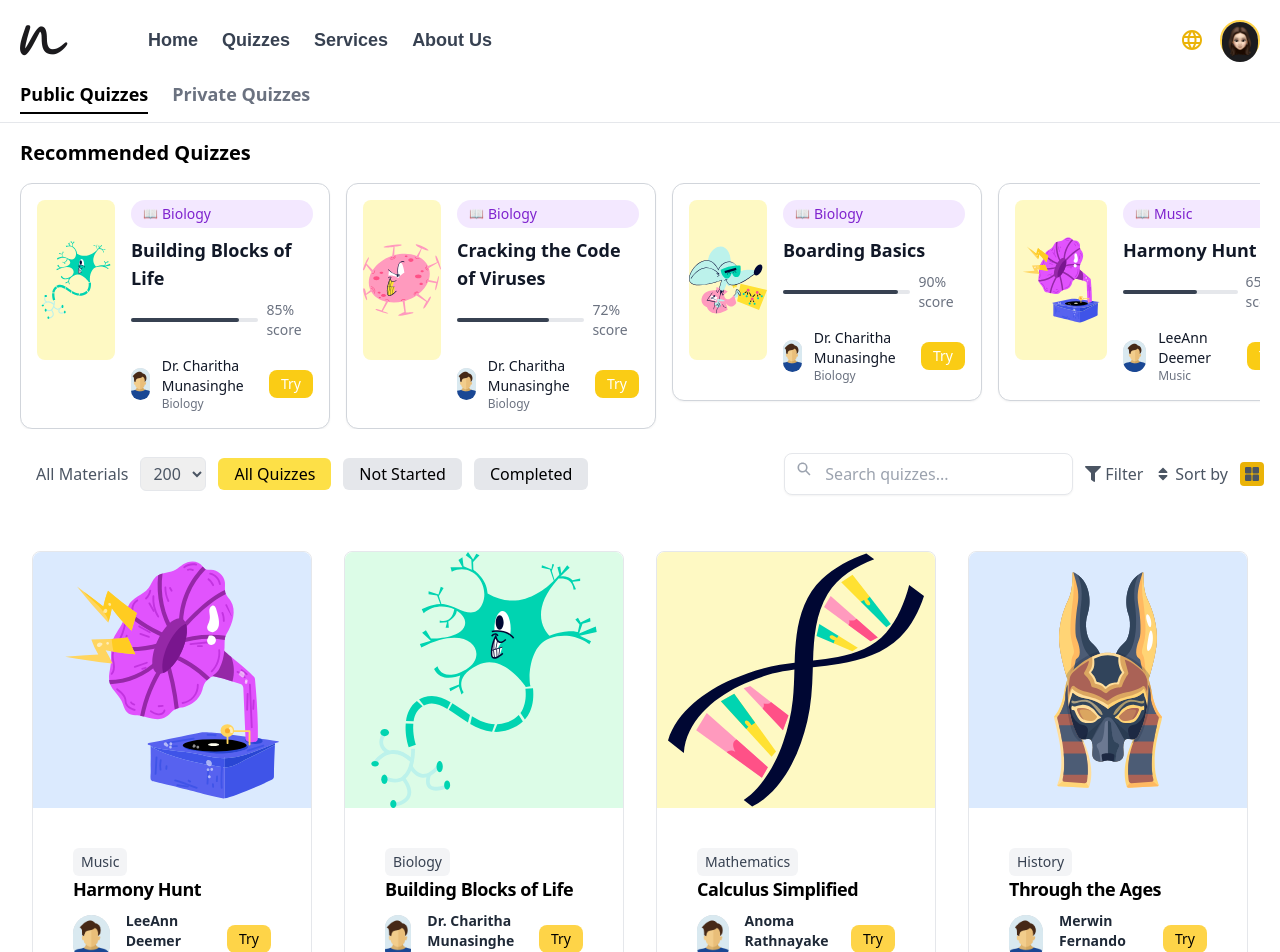
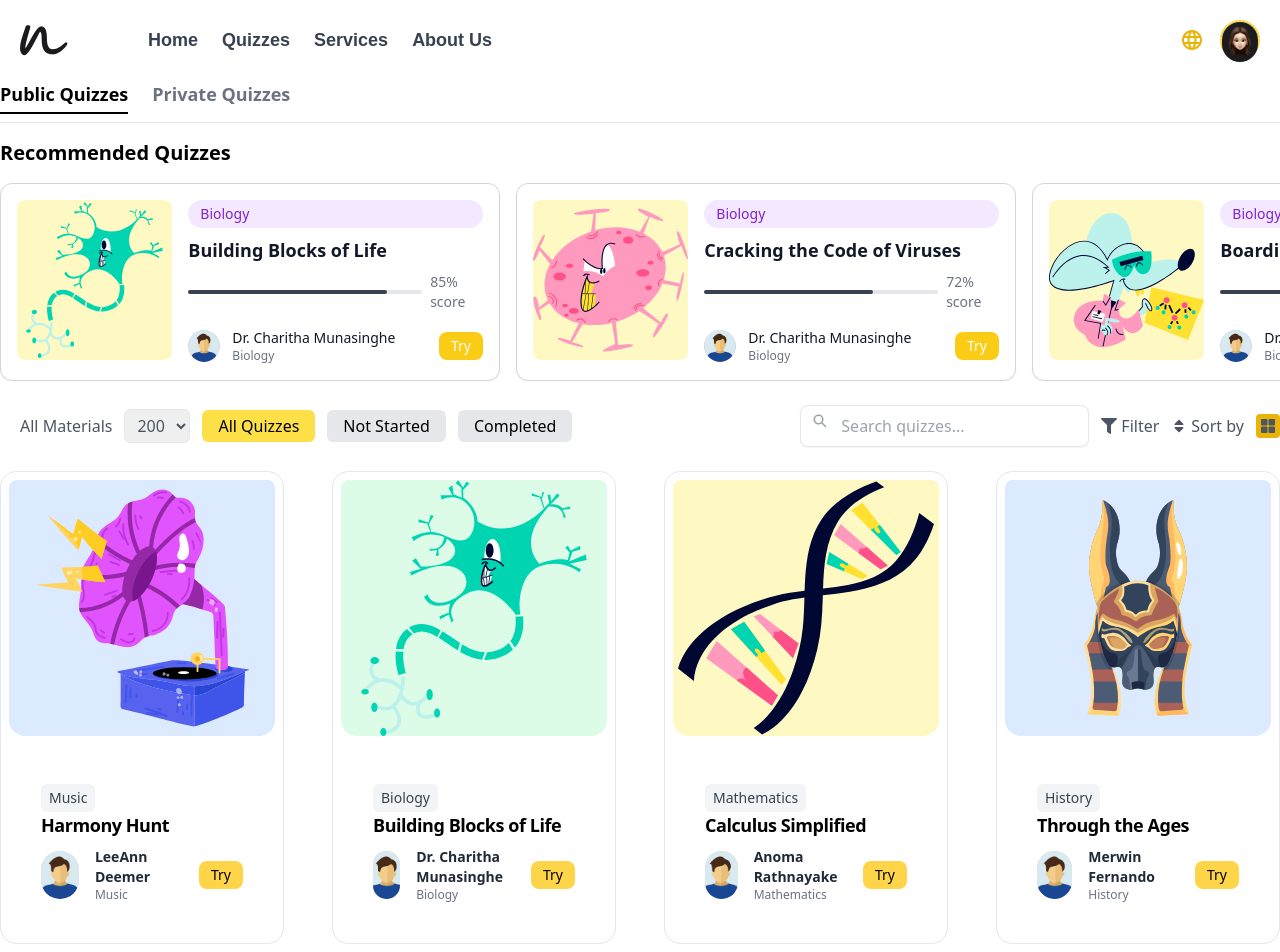
Before and after one commit to Webminds-designs/NeverMindsWeb, a React (Vite) app in the folder frontend/: page /quizzes in a window 1280 px wide. Shown: the top 952 px of the page. Built offline with nearby package versions, Linux system fonts and the light colour scheme.

Commit message:
Style UI changes on QuizCard, LSCPQuizCard and Quizzes

```diff
--- a/frontend/src/components/LSCPQuizCard.jsx
+++ b/frontend/src/components/LSCPQuizCard.jsx
@@ -13,7 +13,7 @@ const LSCPQuizCard = ({
   showScore,
 }) => {
   return (
-    <div className="max-w-2xl bg-white border border-gray-300 rounded-xl shadow-sm overflow-hidden flex flex-col md:flex-row p-4 items-center md:items-start gap-4">
+    <div className="max-w-full md:w-full bg-white border border-gray-300 rounded-xl shadow-sm overflow-hidden flex flex-col md:flex-row p-4 items-center md:items-start gap-4">
       {/* Image Section */}
       <div className="w-full md:w-1/3 h-32 md:h-40 bg-yellow-100 flex items-center justify-center rounded-lg overflow-hidden">
         <img className="w-full h-full object-contain" src={image} alt={title} />
@@ -23,11 +23,14 @@ const LSCPQuizCard = ({
       <div className="flex-1 flex flex-col gap-2">
         {/* Subject */}
         <p className="inline-flex items-center gap-1 text-sm font-medium px-3 py-1 rounded-full bg-purple-100 text-purple-700">
-          <span className="text-xs">📖</span> {subject}
+           {subject}
         </p>
 
         {/* Quiz Title */}
+        <div className="flex overflow-x-scroll scrollbar-hide">
         <h5 className="text-lg font-semibold text-gray-900">{title}</h5>
+        </div>
+
 
         {/* Score & Progress Bar */}
         {showScore && (
--- a/frontend/src/components/QuizCard.jsx
+++ b/frontend/src/components/QuizCard.jsx
@@ -19,10 +19,10 @@ const QuizCard = ({
   };
 
   return (
-    <div className="max-w-[22rem] bg-white border border-gray-200 rounded-lg">
+    <div className="max-w-[22rem] bg-white border border-gray-200 rounded-2xl">
       {/* Card Image */}
       <div
-        className={`flex items-center justify-center h-64 rounded-t-lg ${getCardBackgroundColor(
+        className={`flex items-center justify-center h-64 rounded-t-lg m-2 rounded-2xl ${getCardBackgroundColor(
           index
         )}`}
       >
--- a/frontend/src/components/Quizzes.jsx
+++ b/frontend/src/components/Quizzes.jsx
@@ -269,9 +269,9 @@ const Quizzes = () => {
   };
 
   return (
-    <>
+    <div className=" w-full mx-auto overflow-hidden container">
       {/* Tabs */}
-      <div className="flex space-x-6 border-b pb-2 text-lg font-semibold px-5">
+      <div className="flex space-x-6 border-b pb-2 text-lg font-semibold">
         {["Public", "Private"].map((tab) => (
           <span
             key={tab}
@@ -288,9 +288,9 @@ const Quizzes = () => {
       </div>
 
       {/* Recommended Quizzes Section */}
-      <div className="mb-6 px-5">
+      <div className="mb-6">
         <h2 className="text-xl font-semibold mt-4">Recommended Quizzes</h2>
-        <div className="flex gap-4 mt-4 overflow-x-auto scrollbar-hide">
+        <div className="flex gap-4 mt-4 overflow-x-auto w-[1000px] md:w-[2000px] scrollbar-hide">
           {recommendedQuizzes.map((quiz, index) => (
             <div
               key={index}
@@ -314,9 +314,11 @@ const Quizzes = () => {
           ))}
         </div>
       </div>
-      <div className="mb-6 px-4">
-        {/* Filters & Search */}
-        <div></div>
+
+      {/* Filters & Search */}
+      <div className="mb-6 ">
+
+
         <div className="flex items-center justify-between mt-6">
           <div className="flex items-center gap-3 px-5">
             <span className="text-gray-600">All Materials</span>
@@ -361,12 +363,12 @@ const Quizzes = () => {
       </div>
 
       {/* Quizzes Grid Section */}
-      <div className="flex-1 flex justify-center items-center p-8">
-        <main>
+      <div className="flex justify-center items-center mt-6">
+
           {filteredQuizzes.length === 0 ? (
             <p className="text-center text-gray-600">No quizzes found</p>
           ) : (
-            <div className="grid grid-cols-1 sm:grid-cols-2 md:grid-cols-4 gap-8">
+            <div className="grid grid-cols-1 md:grid-cols-2 lg:grid-cols-3 xl:grid-cols-4 gap-12">
               {filteredQuizzes.map((quiz, index) => (
                 <QuizCard
                   key={index}
@@ -383,9 +385,9 @@ const Quizzes = () => {
               ))}
             </div>
           )}
-        </main>
+
       </div>
-    </>
+    </div>
   );
 };
 
```
